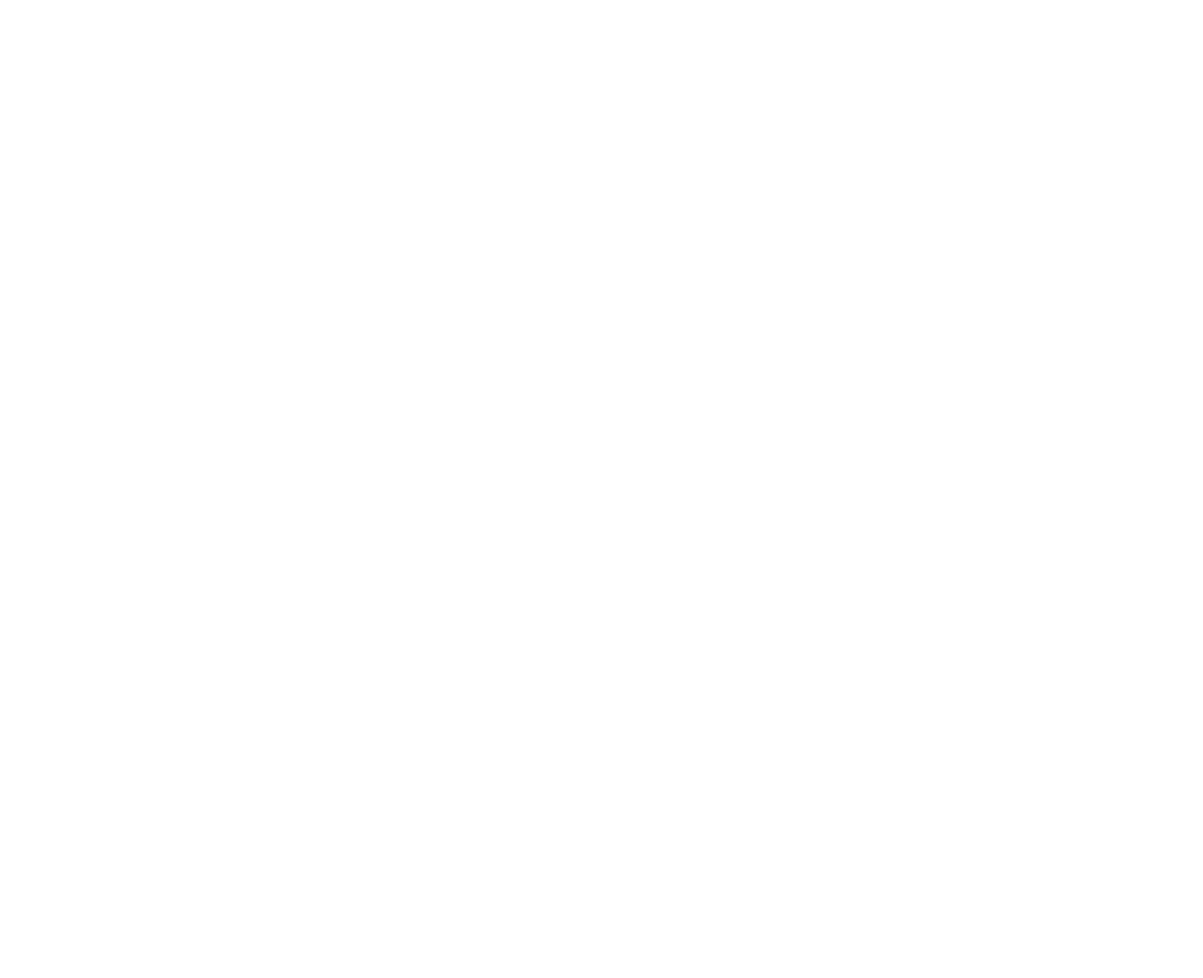
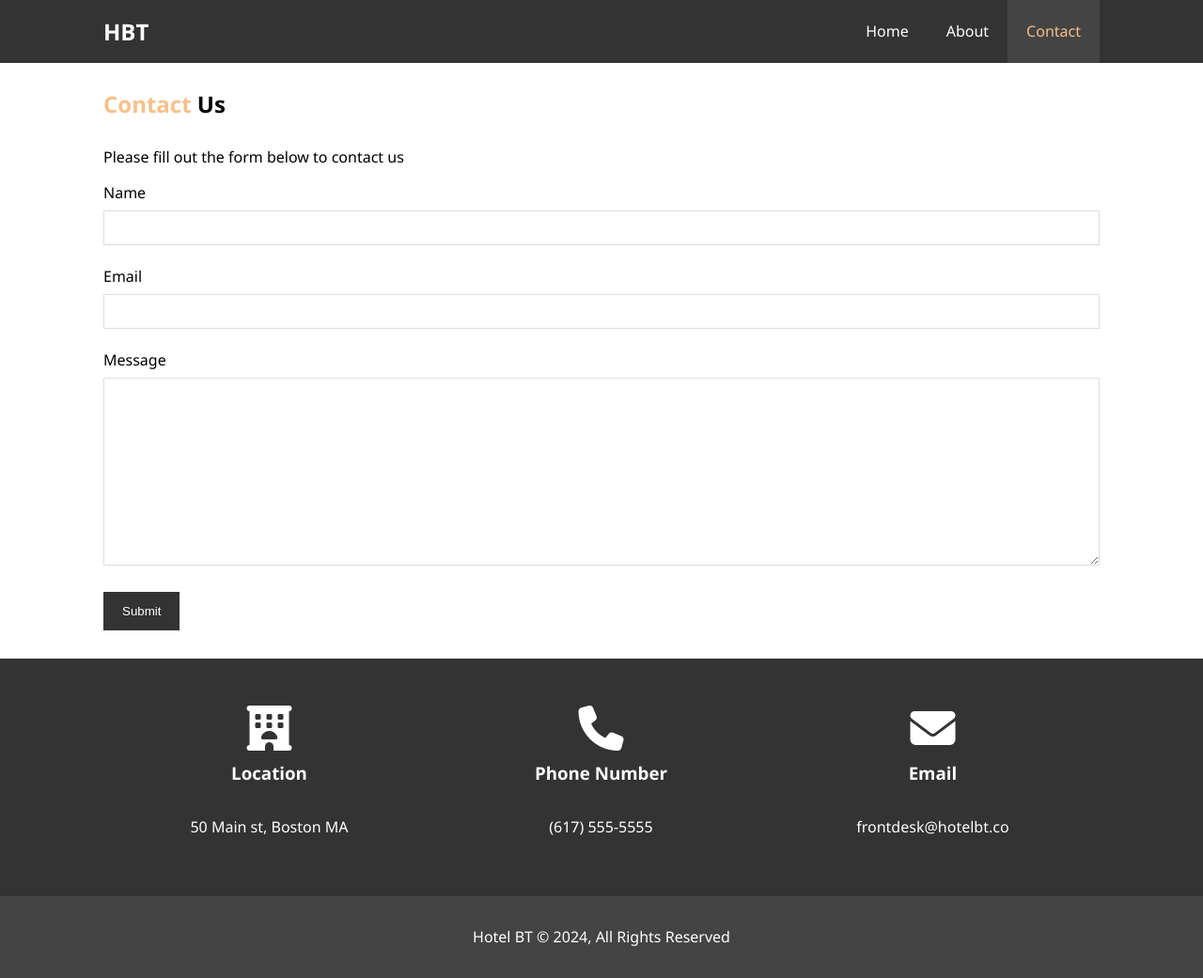
Before and after one commit to tmariyah/html-css-sass, a plain HTML site: page hotel_website/contact.html in a window 1280 px wide. Shown: the whole page at 94% size. Before the commit the page ends 800 px from the top, so only its background shows below. Drawn offline with Linux system fonts and the light colour scheme.

Commit message:
Contact page

```diff
--- a/hotel_website/contact.html
+++ b/hotel_website/contact.html
@@ -0,0 +1,72 @@
+<!DOCTYPE html>
+<html lang="en">
+<head>
+  <meta charset="UTF-8">
+  <meta name="viewport" content="width=device-width, initial-scale=1.0">
+  <meta name="description" content="Welcome to the most extraordinary hotel in Boston Massachusetts">
+  <meta name="keywords" content="hotel, boston hotel, new england hotel">
+  <script src="https://kit.fontawesome.com/08f38c91d0.js" crossorigin="anonymous"></script>
+  <link rel="stylesheet" href="css/style.css">
+  <title>Hotel BT | About</title>
+</head>
+<body>
+  <header>
+    <nav id="navbar">
+      <div class="container">
+        <h1 class="logo"><a href="index.html">HBT</a></h1>
+        <ul>
+          <li><a href="index.html">Home</a></li>
+          <li><a href="about.html">About</a></li>
+          <li><a class="current"  href="contact.html">Contact</a></li>
+        </ul>
+      </div>
+    </nav>
+  </header>
+
+  <section id="contact-form" class="py-3">
+    <div class="container">
+      <h1><span class="text-primary">Contact</span> Us</h1>
+      <p>Please fill out the form below to contact us</p>
+      <form action="process.php">
+        <div class="form-group">
+          <label for="name">Name</label>
+          <input type="text" name="name" id="name">
+        </div>
+        <div class="form-group">
+          <label for="email">Email</label>
+          <input type="email" name="email" id="email">
+        </div>
+        <div class="form-group">
+          <label for="message">Message</label>
+          <textarea name="message" id="message" cols="20" rows="10"></textarea>
+        </div>
+        <button type="submit" class="btn">Submit</button>
+      </form>
+    </div>
+  </section>
+
+  <section id="contant-info" class="bg-dark">
+    <div class="container">
+      <div class="box bg-dark">
+        <i class="fa-solid fa-hotel fa-3x"></i>
+        <h3>Location</h3>
+        <p>50 Main st, Boston MA</p>
+      </div>
+      <div class="box bg-dark">
+        <i class="fa-solid fa-phone fa-3x"></i>
+        <h3>Phone Number</h3>
+        <p>(617) 555-5555</p>
+      </div>
+      <div class="box bg-dark">
+        <i class="fa-solid fa-envelope fa-3x"></i>
+        <h3>Email</h3>
+        <p>frontdesk@hotelbt.co</p>
+      </div>
+    </div>
+  </section>
+
+  <footer id="main-footer">
+    <p>Hotel BT &copy; 2024, All Rights Reserved</p>
+  </footer>
+</body>
+</html>
--- a/hotel_website/css/style.css
+++ b/hotel_website/css/style.css
@@ -229,8 +229,32 @@ p {
   padding-bottom: 40px;
 }
 
-/* Contact */
+/* Contact Form */
+#contact-form .form-group {
+  margin-bottom: 20px;
+}
 
+#contact-form .form-group label {
+  display: block;
+  margin-bottom: 5px;
+}
+
+#contact-form .form-group input,
+#contact-form .form-group textarea {
+  width: 100%;
+  padding: 10px;
+  border: 1px #ddd solid;
+}
+
+#contact-form .form-group textarea {
+  height: 200px;
+}
+
+#contact-form .form-group input:focus,
+#contact-form .form-group textarea:focus {
+  outline: none;
+  border-color: #f7c08a;
+}
 
 /* Footer */
 #main-footer {
```
